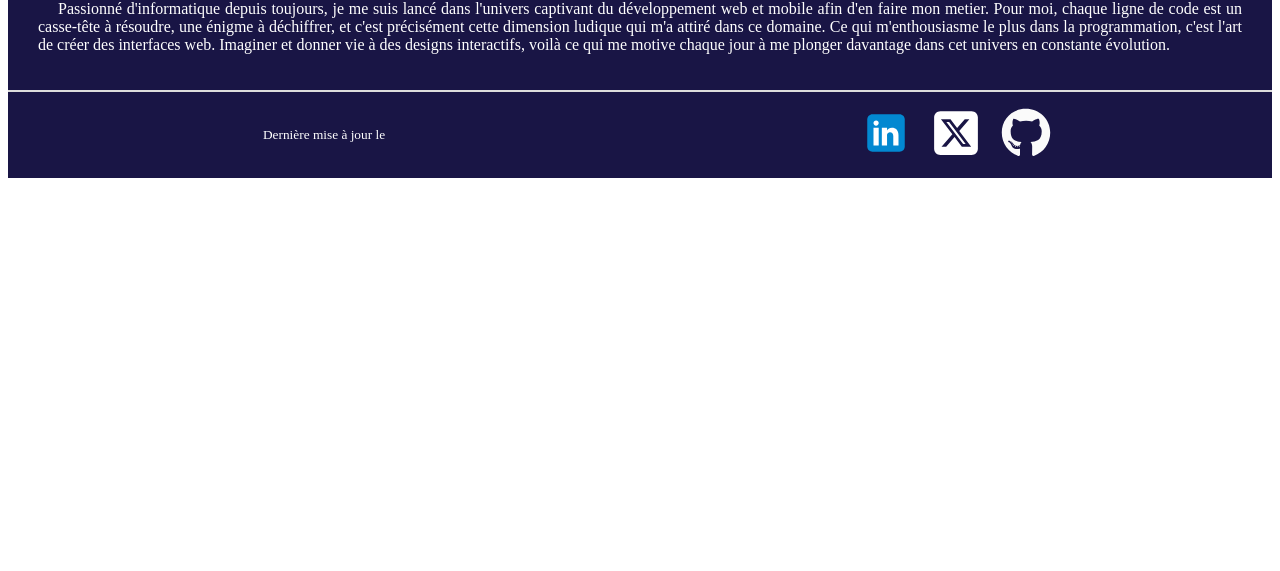
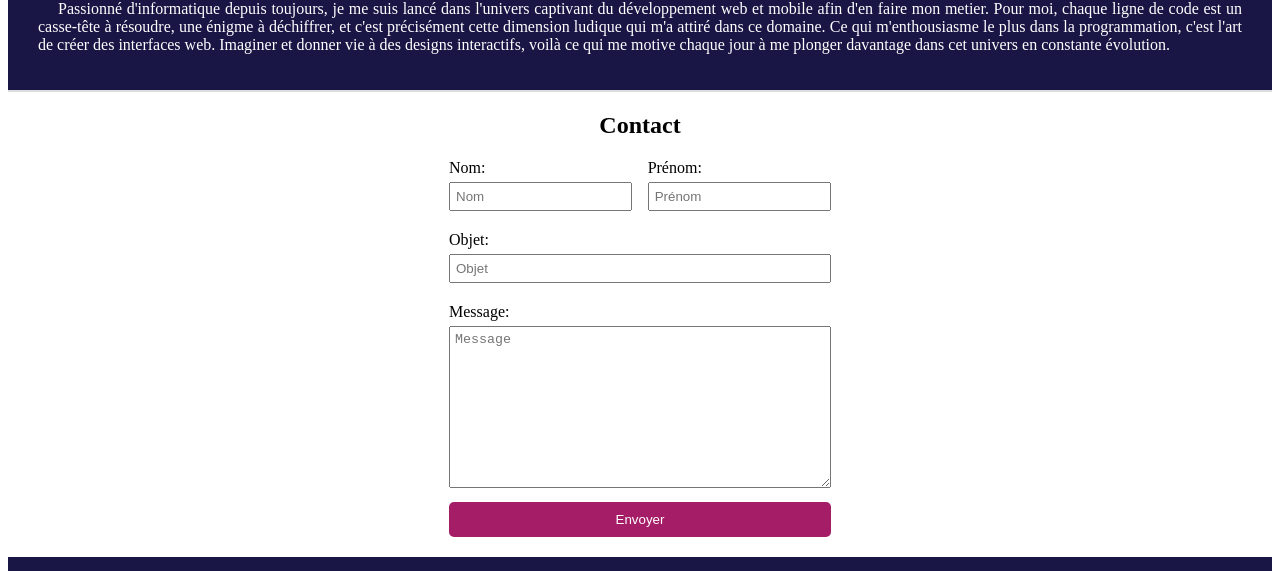
Before and after one commit to Samuel-Viv/portfolio, a Vue app: page / in a window 1280 px wide. Shown: the part 240-811 px from the top of the page. Built offline with nearby package versions, Linux system fonts and the light colour scheme.

Commit message:
Add contact

```diff
--- /dev/null
+++ b/src/views/Contact.vue
@@ -0,0 +1,150 @@
+<script setup>
+// rechargement de la pages ne doit pas se faire
+// Si tous leschamps ne sont pas  complets "message d'erreur"
+// Sinon "Message valide"
+// Suppression des champs lors de la validation
+import { reactive, ref } from 'vue'
+
+const form = reactive ({
+    lastName: "",
+    firstName: "",
+    objet: "",
+    message: ""
+});
+let errorMessage = ref("");
+let validMessage = ref("")
+
+const submitForm = () =>{
+   if(!form.firstName || !form.lastName || !form.objet || !form.message){
+    errorMessage.value="Tous les champs doivent être remplis."
+    validMessage.value=""
+   } else {
+    validMessage.value="Votre message à bien été envoyé"
+    errorMessage.value=""
+    console.log("Le message a été envoyé à l'adresse mail: samvivier22@gmail.com")
+
+    form.firstName = ""
+    form.lastName = ""
+    form.objet = ""
+    form.message = ""
+}
+    return{
+        form,
+        errorMessage,
+        validMessage,
+        submitForm
+    }
+}
+
+</script>
+
+<template>
+    <article id="contact">
+    <form action="#" method="post" @submit.prevent="submitForm">
+        <h1>Contact</h1>
+        <!-- Message d'erreur -->
+        <p  v-if="errorMessage" class="error-message" > {{ errorMessage }}  </p>
+        <!-- Message à bien était envoyé -->
+        <p  v-if="validMessage" class="valid-message" > {{ validMessage }} </p>
+        <!-- Formulaire de contact -->
+        <div class="all-form">
+            <div class="name">
+                <div class="box1">
+                    <label for="last-name">Nom: </label>
+                    <input type="text" name="last-name" id="last-name" placeholder="Nom" v-model="form.lastName">
+                </div>
+
+                <div class="box1">
+                    <label for="first-name">Prénom: </label>
+                    <input type="text" name="first-name" id="first-name" placeholder="Prénom" v-model="form.firstName">
+                </div>
+
+            </div>
+            <div class="objet">
+                <div>
+                    <label for="objet">Objet: </label>
+                    <input type="text" name="objet" id="objet" placeholder="Objet" v-model="form.objet">
+                </div>
+            </div>
+            <div class="message">
+                <label for="message">Message: </label>
+                <textarea name="message" id="message" cols="30" rows="10" placeholder="Message" v-model="form.message"></textarea>
+            </div>
+            <input type="submit" value="Envoyer">
+        </div>
+    </form>
+    </article>
+</template>
+
+<style scoped>
+form {
+    display: flex;
+    flex-direction: column;
+    align-items: center;
+    margin-bottom: 20px;
+}
+
+.all-form {
+    display: flex;
+    flex-direction: column;
+    margin: 0 auto;
+}
+
+.all-form div {
+    margin-bottom: 10px;
+}
+
+.name {
+    display: flex;
+    justify-content: space-between;
+}
+
+.box1 {
+    width: 48%;
+}
+
+label {
+    display: block;
+    margin-bottom: 5px;
+}
+
+input,
+textarea {
+    width: 100%;
+    padding: 5px;
+    box-sizing: border-box;
+}
+
+input[type="submit"] {
+    background-color: #a51d67;
+    color: white;
+    padding: 10px 15px;
+    border: none;
+    border-radius: 5px;
+    cursor: pointer;
+}
+
+input[type="submit"]:hover {
+    opacity: 0.7;
+}
+
+.error-message {
+    display: block;
+    color: red;
+    border: solid 1px red;
+    padding: 10px;
+    border-radius: 5px;
+    background-color: rgba(255, 0, 0, 0.089);
+}
+
+
+.valid-message {
+    display: block;
+    color: green;
+    border: solid 1px green;
+    padding: 10px;
+    border-radius: 5px;
+    background-color: rgba(0, 128, 0, 0.158);
+}
+
+</style>
--- a/src/views/HomeView.vue
+++ b/src/views/HomeView.vue
@@ -1,9 +1,11 @@
 <script setup>
 import About from '@/views/About.vue'
+import Contact from '@/views/Contact.vue'
 </script>
 
 <template>
   <main>
     <About/>
+    <Contact/>
   </main>
 </template>
```
